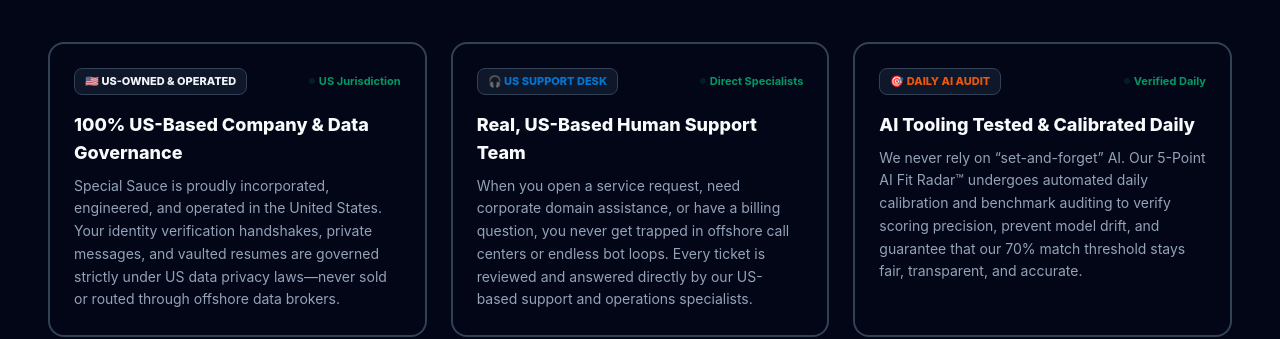
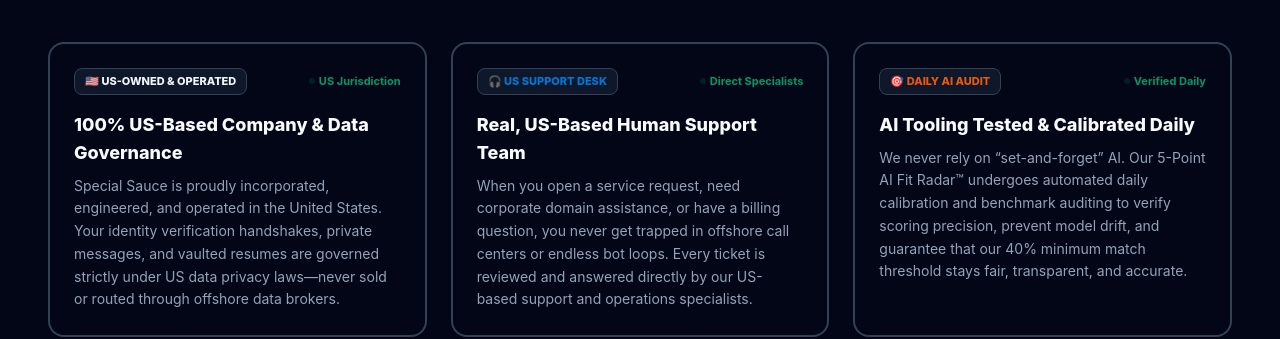
Before and after one commit to SpecialSauceIO/secure-job-board, a Next.js app: page / in a window 1280 px wide. Shown: the part 3116-3455 px from the top of the page. Built offline with nearby package versions, Linux system fonts and the light colour scheme; no server answers.

Commit message:
Update AI calibration card copy from 70% to 40% minimum match threshold

```diff
--- a/src/app/page.tsx
+++ b/src/app/page.tsx
@@ -737,7 +737,7 @@ export default function LandingPage() {
                     AI Tooling Tested &amp; Calibrated Daily
                   </h4>
                   <p className="text-sm text-slate-500 leading-relaxed">
-                    We never rely on &ldquo;set-and-forget&rdquo; AI. Our 5-Point AI Fit Radar™ undergoes automated daily calibration and benchmark auditing to verify scoring precision, prevent model drift, and guarantee that our 70% match threshold stays fair, transparent, and accurate.
+                    We never rely on &ldquo;set-and-forget&rdquo; AI. Our 5-Point AI Fit Radar™ undergoes automated daily calibration and benchmark auditing to verify scoring precision, prevent model drift, and guarantee that our 40% minimum match threshold stays fair, transparent, and accurate.
                   </p>
                 </div>
               </div>
```
